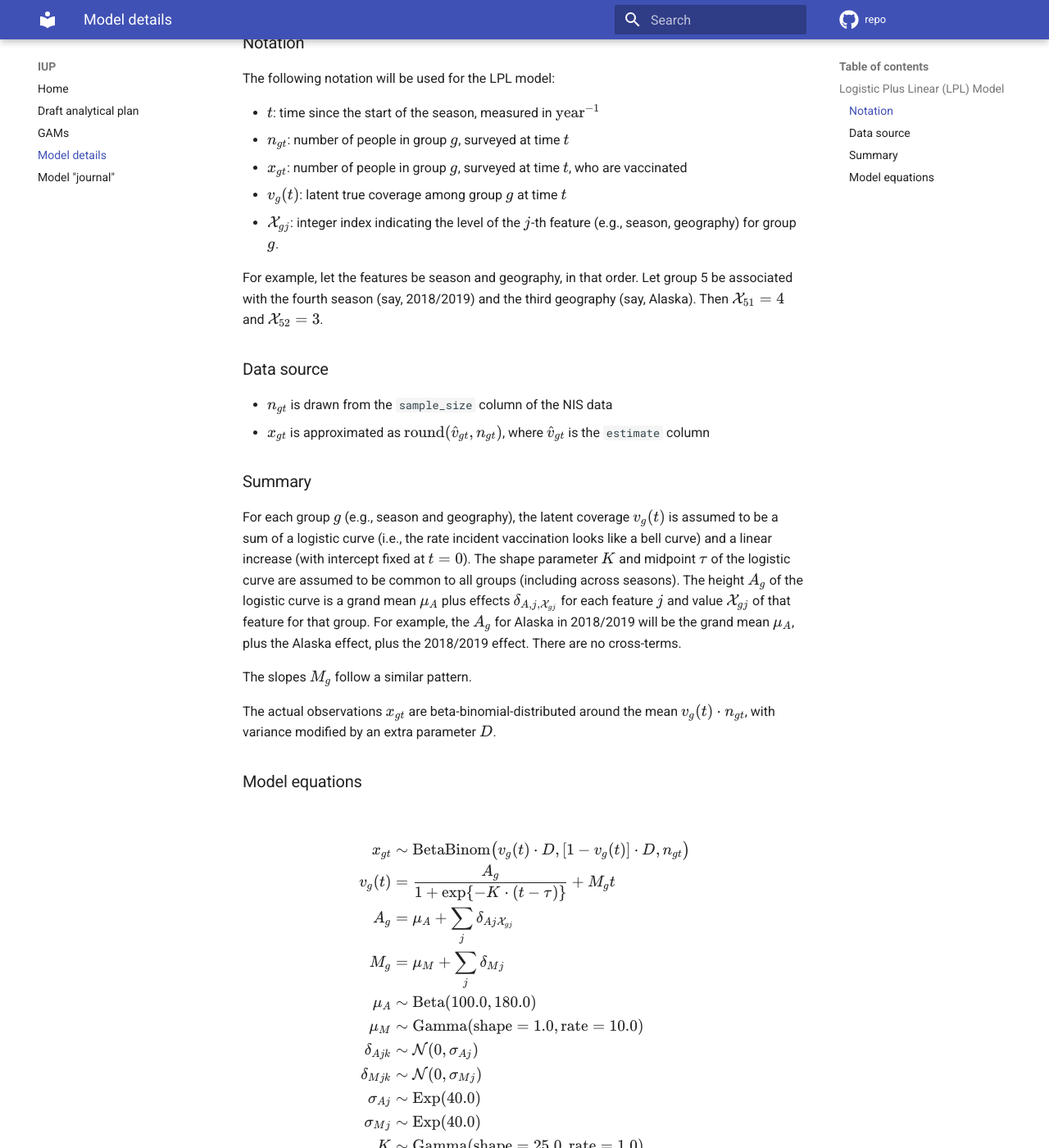
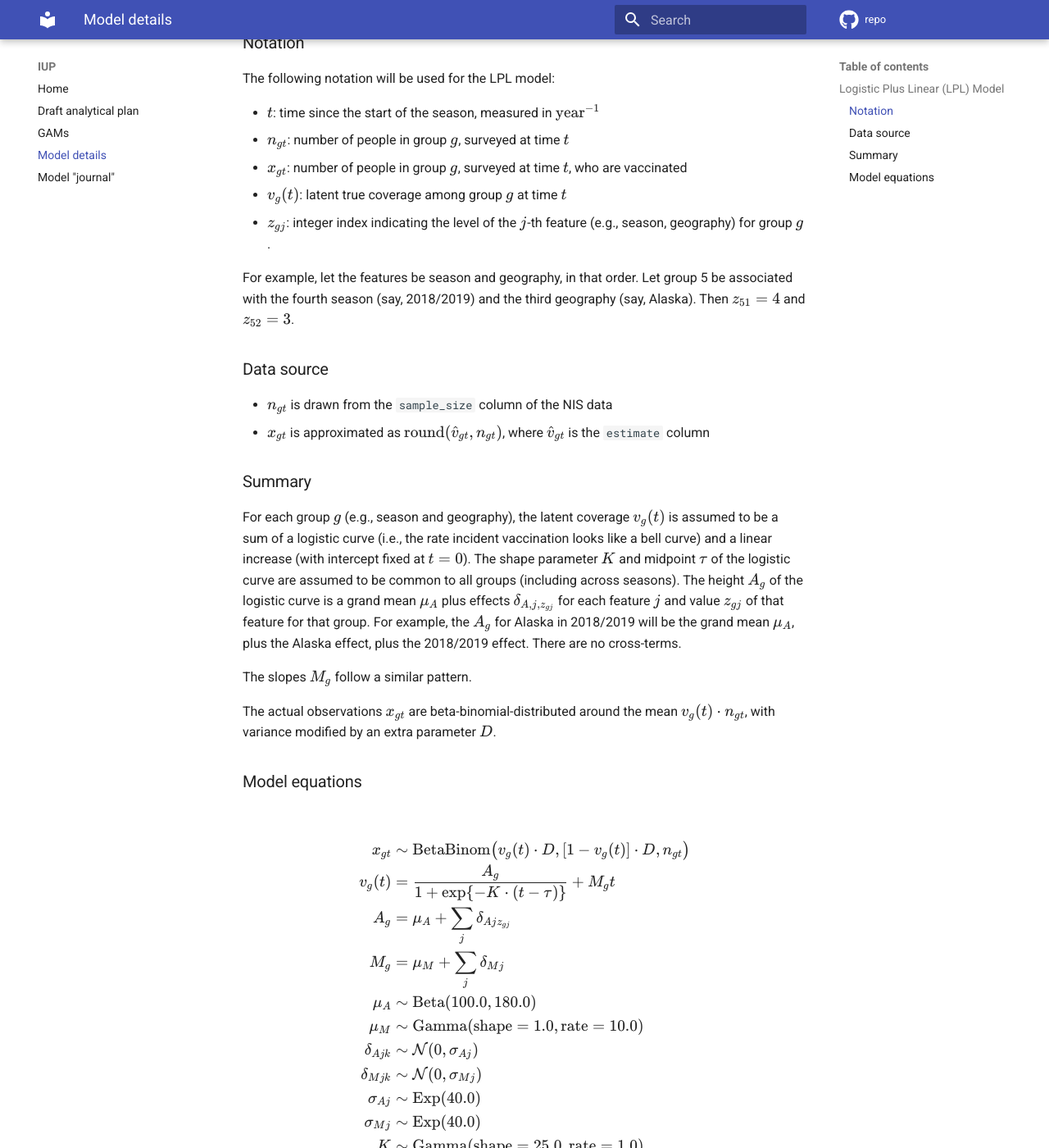
Before and after one commit to CDCgov/cfa-immunization-uptake-projection, an MkDocs documentation site: the page built from docs/model_details.md, in a window 1280 px wide and 1400 px high, scrolled down 336 px. Shown: the whole window at 82% size. Built offline with MkDocs 1.6.1 and Material for MkDocs 9.7.7, drawn with Linux system fonts in a browser that asks for light colours; comment, search, counter and statistics services are not loaded; some of the changed text lies outside the part shown.

Commit message:
use z, not mathcal X

```diff
--- a/docs/model_details.md
+++ b/docs/model_details.md
@@ -12,9 +12,9 @@ The following notation will be used for the LPL model:
 - $n_{gt}$: number of people in group $g$, surveyed at time $t$
 - $x_{gt}$: number of people in group $g$, surveyed at time $t$, who are vaccinated
 - $v_g(t)$: latent true coverage among group $g$ at time $t$
-- $\mathcal{X}_{gj}$: integer index indicating the level of the $j$-th feature (e.g., season, geography) for group $g$.
+- $z_{gj}$: integer index indicating the level of the $j$-th feature (e.g., season, geography) for group $g$.
 
-For example, let the features be season and geography, in that order. Let group 5 be associated with the fourth season (say, 2018/2019) and the third geography (say, Alaska). Then $\mathcal{X}_{51} = 4$ and $\mathcal{X}_{52} = 3$.
+For example, let the features be season and geography, in that order. Let group 5 be associated with the fourth season (say, 2018/2019) and the third geography (say, Alaska). Then $z_{51} = 4$ and $z_{52} = 3$.
 
 ### Data source
 
@@ -23,7 +23,7 @@ For example, let the features be season and geography, in that order. Let group
 
 ### Summary
 
-For each group $g$ (e.g., season and geography), the latent coverage $v_g(t)$ is assumed to be a sum of a logistic curve (i.e., the rate incident vaccination looks like a bell curve) and a linear increase (with intercept fixed at $t=0$). The shape parameter $K$ and midpoint $\tau$ of the logistic curve are assumed to be common to all groups (including across seasons). The height $A_g$ of the logistic curve is a grand mean $\mu_A$ plus effects $\delta_{A,j,\mathcal{X}_{gj}}$ for each feature $j$ and value $\mathcal{X}_{gj}$ of that feature for that group. For example, the $A_g$ for Alaska in 2018/2019 will be the grand mean $\mu_A$, plus the Alaska effect, plus the 2018/2019 effect. There are no cross-terms.
+For each group $g$ (e.g., season and geography), the latent coverage $v_g(t)$ is assumed to be a sum of a logistic curve (i.e., the rate incident vaccination looks like a bell curve) and a linear increase (with intercept fixed at $t=0$). The shape parameter $K$ and midpoint $\tau$ of the logistic curve are assumed to be common to all groups (including across seasons). The height $A_g$ of the logistic curve is a grand mean $\mu_A$ plus effects $\delta_{A,j,z_{gj}}$ for each feature $j$ and value $z_{gj}$ of that feature for that group. For example, the $A_g$ for Alaska in 2018/2019 will be the grand mean $\mu_A$, plus the Alaska effect, plus the 2018/2019 effect. There are no cross-terms.
 
 The slopes $M_g$ follow a similar pattern.
 
@@ -35,7 +35,7 @@ The actual observations $x_{gt}$ are beta-binomial-distributed around the mean $
 \begin{align*}
 x_{gt} &\sim \mathrm{BetaBinom}\big(v_g(t) \cdot D, [1-v_g(t)] \cdot D, n_{gt}\big) \\
 v_g(t) &= \frac{A_g}{1 + \exp\{- K \cdot (t - \tau)\}} + M_g t \\
-A_g &= \mu_A + \sum_j \delta_{Aj \mathcal{X}_{gj}} \\
+A_g &= \mu_A + \sum_j \delta_{Aj z_{gj}} \\
 M_g &= \mu_M + \sum_j \delta_{Mj} \\
 \mu_A &\sim \text{Beta}(100.0, 180.0) \\
 \mu_M &\sim \text{Gamma}(\text{shape} = 1.0, \text{rate} = 10.0) \\
```
